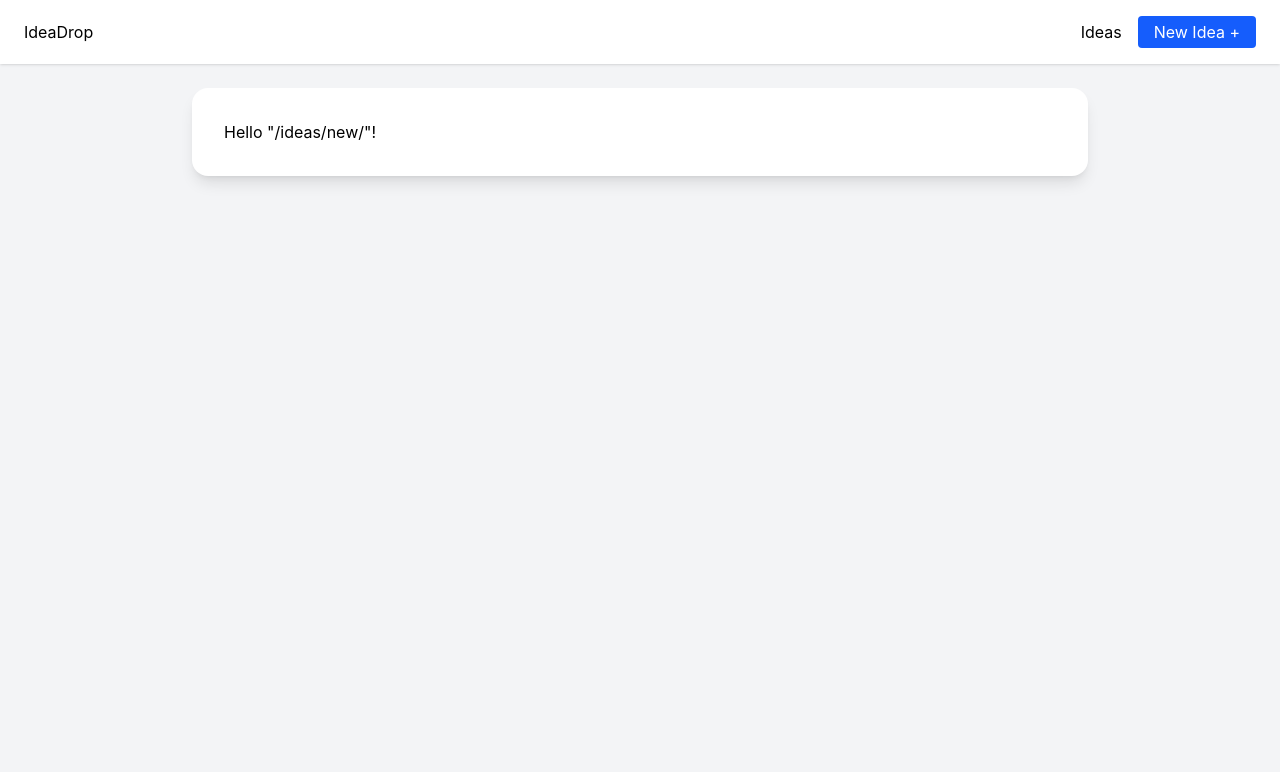
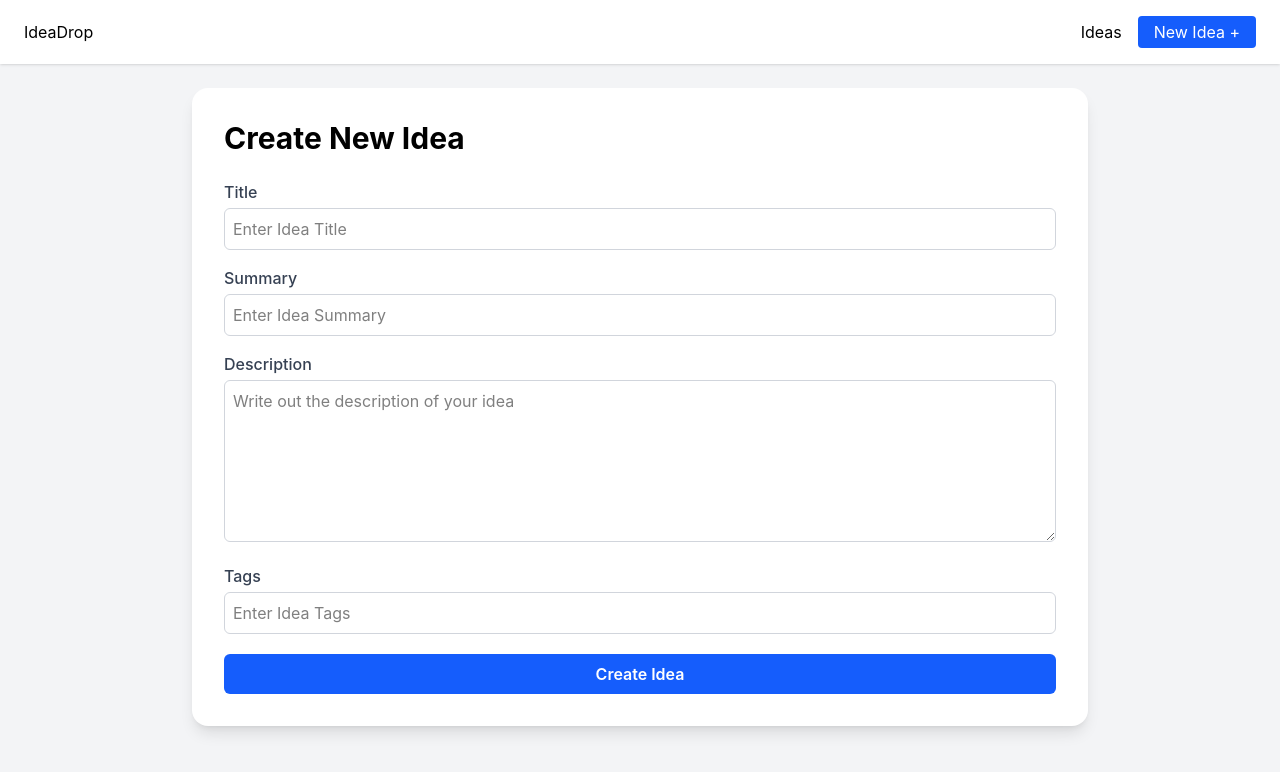
Before and after one commit to MohamadYab/idea-drop-ui, a React app: page /ideas/new in a window 1280 px wide. Shown: the top 772 px of the page. Built offline with nearby package versions, Linux system fonts and the light colour scheme; the HTML template or start-up script is replaced by a standard one.

Commit message:
Create New Idea Form

```diff
--- a/src/api/ideas.ts
+++ b/src/api/ideas.ts
@@ -10,3 +10,16 @@ export const fetchIdea = async (ideaId: string): Promise<Idea> => {
   const response = await api.get(`/ideas/${ideaId}`);
     return response.data;
 }
+
+export const createIdea = async (newIdea: {
+  title: string;
+  summary: string;
+  description: string;
+  tags: string[];
+}): Promise<Idea> => {
+  const response = await api.post('/ideas', {
+    ...newIdea,
+    createdAt: new Date().toISOString()
+  });
+  return response.data;
+}
--- a/src/data/db.json
+++ b/src/data/db.json
@@ -5,7 +5,11 @@
       "title": "Airbnb for Garages",
       "summary": "Rent out your garage for storage or parking.",
       "description": "This platform allows homeowners to monetize unused garage space by offering it for short- or long-term storage, parking, or even micro-offices. Think Airbnb, but for underutilized residential garages. It could also provide insurance, keyless access, and a rating system for trust and safety.",
-      "tags": ["real estate", "marketplace", "sharing economy"],
+      "tags": [
+        "real estate",
+        "marketplace",
+        "sharing economy"
+      ],
       "createdAt": "2025-04-27T10:00:00.000Z"
     },
     {
@@ -13,7 +17,11 @@
       "title": "Local Farm Box Subscription",
       "summary": "Weekly produce delivery from nearby farms.",
       "description": "A subscription box service connecting local farmers with urban dwellers looking for fresh produce. Customers receive a curated box each week containing fruits, vegetables, and artisanal goods sourced directly from nearby growers. It encourages local commerce, healthy eating, and seasonal variety.",
-      "tags": ["subscription", "local", "marketplace"],
+      "tags": [
+        "subscription",
+        "local",
+        "marketplace"
+      ],
       "createdAt": "2025-04-28T14:30:00.000Z"
     },
     {
@@ -21,7 +29,11 @@
       "title": "Micro-SaaS for Freelancers",
       "summary": "A personal dashboard to manage freelance work.",
       "description": "A lightweight SaaS platform that helps freelancers track their clients, invoices, contracts, and income in one place. Built specifically for solopreneurs who don’t need bulky CRM tools but want visibility into their business and finances. Includes tax estimates, recurring invoice reminders, and expense logging.",
-      "tags": ["freelance", "saas", "tools"],
+      "tags": [
+        "freelance",
+        "saas",
+        "tools"
+      ],
       "createdAt": "2025-04-29T09:15:00.000Z"
     },
     {
@@ -29,7 +41,11 @@
       "title": "Virtual Closet Organizer",
       "summary": "Your wardrobe, digitized and AI-personalized.",
       "description": "An app that lets users take pictures of their clothes and upload them into a virtual closet. The app uses AI to suggest daily outfits based on the weather, calendar events, and style preferences. Features might include travel packing lists, outfit tracking, and a sharing option for friends to browse each other's closets.",
-      "tags": ["fashion", "ai", "productivity"],
+      "tags": [
+        "fashion",
+        "ai",
+        "productivity"
+      ],
       "createdAt": "2025-04-25T16:45:00.000Z"
     },
     {
@@ -37,7 +53,11 @@
       "title": "Pet Sitter Marketplace",
       "summary": "Book trusted sitters and walkers in your area.",
       "description": "A two-sided platform where pet owners can find, book, and review local pet sitters and dog walkers. All providers go through background checks and can create profiles with availability, pricing, and services offered. Includes messaging, GPS walk tracking, and emergency contact sharing.",
-      "tags": ["pets", "marketplace", "local"],
+      "tags": [
+        "pets",
+        "marketplace",
+        "local"
+      ],
       "createdAt": "2025-04-26T11:20:00.000Z"
     },
     {
@@ -45,8 +65,40 @@
       "title": "Remote Job Recommender",
       "summary": "Smart job matches using your online presence.",
       "description": "An AI-powered platform that analyzes your GitHub, LinkedIn, resume, and public portfolios to find remote jobs that align with your skills and goals. Users receive a daily or weekly feed of tailored listings, and the system learns from their clicks and applications to improve recommendations over time.",
-      "tags": ["jobs", "remote", "ai"],
+      "tags": [
+        "jobs",
+        "remote",
+        "ai"
+      ],
       "createdAt": "2025-04-24T13:10:00.000Z"
+    },
+    {
+      "id": "84f1",
+      "title": "test",
+      "summary": "Columns' Managements Dropdown",
+      "description": "asdqweasdsaeqweasdasdqwe",
+      "tags": [
+        "test",
+        "1",
+        "22",
+        "3",
+        "4"
+      ],
+      "createdAt": "2025-08-07T22:08:14.289Z"
+    },
+    {
+      "id": "42aa",
+      "title": "test",
+      "summary": "Columns' Managements Dropdown",
+      "description": "asdqweasdsad",
+      "tags": [
+        "test",
+        "1",
+        "22",
+        "3",
+        "4"
+      ],
+      "createdAt": "2025-08-07T22:08:45.369Z"
     }
   ]
 }
--- a/src/routes/ideas/new/index.tsx
+++ b/src/routes/ideas/new/index.tsx
@@ -1,9 +1,127 @@
-import { createFileRoute } from '@tanstack/react-router'
+import {useState} from 'react';
+import { createFileRoute, useNavigate } from '@tanstack/react-router';
+import { useMutation } from '@tanstack/react-query';
+import { createIdea } from '@/api/ideas';
 
 export const Route = createFileRoute('/ideas/new/')({
   component: RouteComponent,
 })
 
 function RouteComponent() {
-  return <div>Hello "/ideas/new/"!</div>
+  const navigate = useNavigate();
+
+  const [title, setTitle] = useState("");
+  const [summary, setSummary] = useState("");
+  const [description, setDescription] = useState("");
+  const [tags, setTags] = useState("");
+
+  const { mutateAsync, isPending } = useMutation({
+    mutationFn: createIdea,
+    onSuccess: () => {
+      navigate({ to: '/ideas' })
+    }
+  });
+
+  const handleSubmit = async (event: React.FormEvent) => {
+    event.preventDefault();
+    try {
+      await mutateAsync({
+        title,
+        summary,
+        description,
+        tags: tags
+                .split(',')
+                .map((tag) => tag.trim())
+                .filter((tag) => tag !== '')
+      });
+    } catch (error) {
+      console.error(error);
+    }
+  }
+
+  return (
+    <div className="space-y-6">
+      <h1 className="text-3xl font-bold mb-6">Create New Idea</h1>
+      <form onSubmit={handleSubmit} className="space-y-4">
+        <div>
+          <label
+            htmlFor="title"
+            className='block text-gray-700 font-medium mb-1'
+          >
+            Title
+          </label>
+          <input
+            type="text"
+            id='title'
+            name='title'
+            className='w-full border border-gray-300 rounded-md p-2 focus:outline-none focus:ring-2 focus:ring-blue-500'
+            placeholder='Enter Idea Title'
+            value={title}
+            onChange={(event) => setTitle(event.target.value)}
+          />
+        </div>
+        <div>
+          <label
+            htmlFor="summary"
+            className='block text-gray-700 font-medium mb-1'
+          >
+            Summary
+          </label>
+          <input
+            type="text"
+            id='summary'
+            name='summary'
+            className='w-full border border-gray-300 rounded-md p-2 focus:outline-none focus:ring-2 focus:ring-blue-500'
+            placeholder='Enter Idea Summary'
+            value={summary}
+            onChange={(event) => setSummary(event.target.value)}
+          />
+        </div>
+        <div>
+          <label
+            htmlFor="description"
+            className='block text-gray-700 font-medium mb-1'
+          >
+            Description
+          </label>
+          <textarea
+            id="description"
+            name="description"
+            className='w-full border border-gray-300 rounded-md p-2 focus:outline-none focus:ring-2 focus:ring-blue-500'
+            placeholder='Write out the description of your idea'
+            rows={6}
+            value={description}
+            onChange={(event) => setDescription(event.target.value)}
+          />
+        </div>
+        <div>
+          <label
+            htmlFor="tags"
+            className='block text-gray-700 font-medium mb-1'
+          >
+            Tags
+          </label>
+          <input
+            type="text"
+            id='tags'
+            name='tags'
+            className='w-full border border-gray-300 rounded-md p-2 focus:outline-none focus:ring-2 focus:ring-blue-500'
+            placeholder='Enter Idea Tags'
+            value={tags}
+            onChange={(event) => setTags(event.target.value)}
+          />
+        </div>
+
+        <div className="mt-5">
+          <button
+            type='submit'
+            className="block w-full bg-blue-600 hover:bg-blue-700 text-white font-semibold px-6 py-2 rounded-md transition disabled:opacity-50 disabled:cursor-not-allowed"
+            disabled={isPending}
+          >
+            Create Idea
+          </button>
+        </div>
+      </form>
+    </div>
+  );
 }
```
